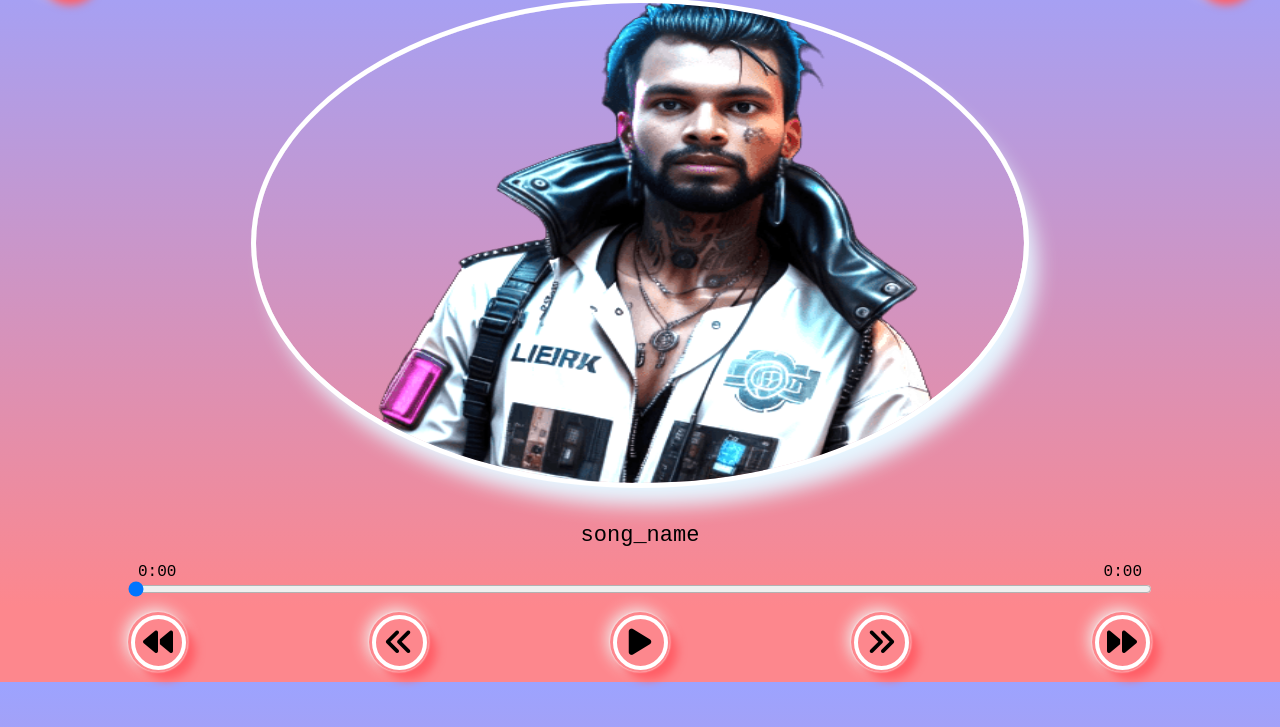
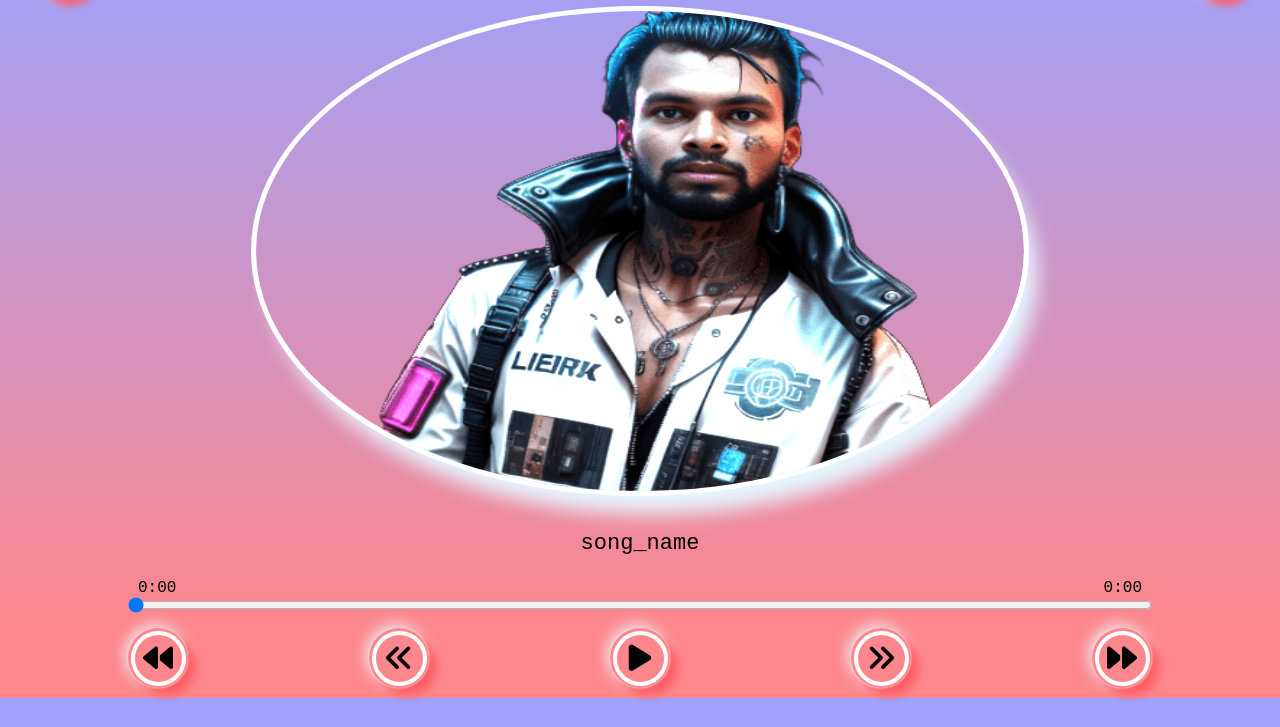
Before and after one commit to abhishekkr523/Music_player, a plain HTML site: page index.html in a window 1280 px wide. Shown: the part 73-800 px from the top of the page. Drawn offline with Linux system fonts and the light colour scheme.

Commit message:
height fixing

```diff
--- a/styles.css
+++ b/styles.css
@@ -36,7 +36,7 @@ body {
 
 .music_poster {
     width: 100%;
-    height: 67vh;
+    height: 69vh;
     display: flex;
     flex-direction: column;
     align-items: center;
```
